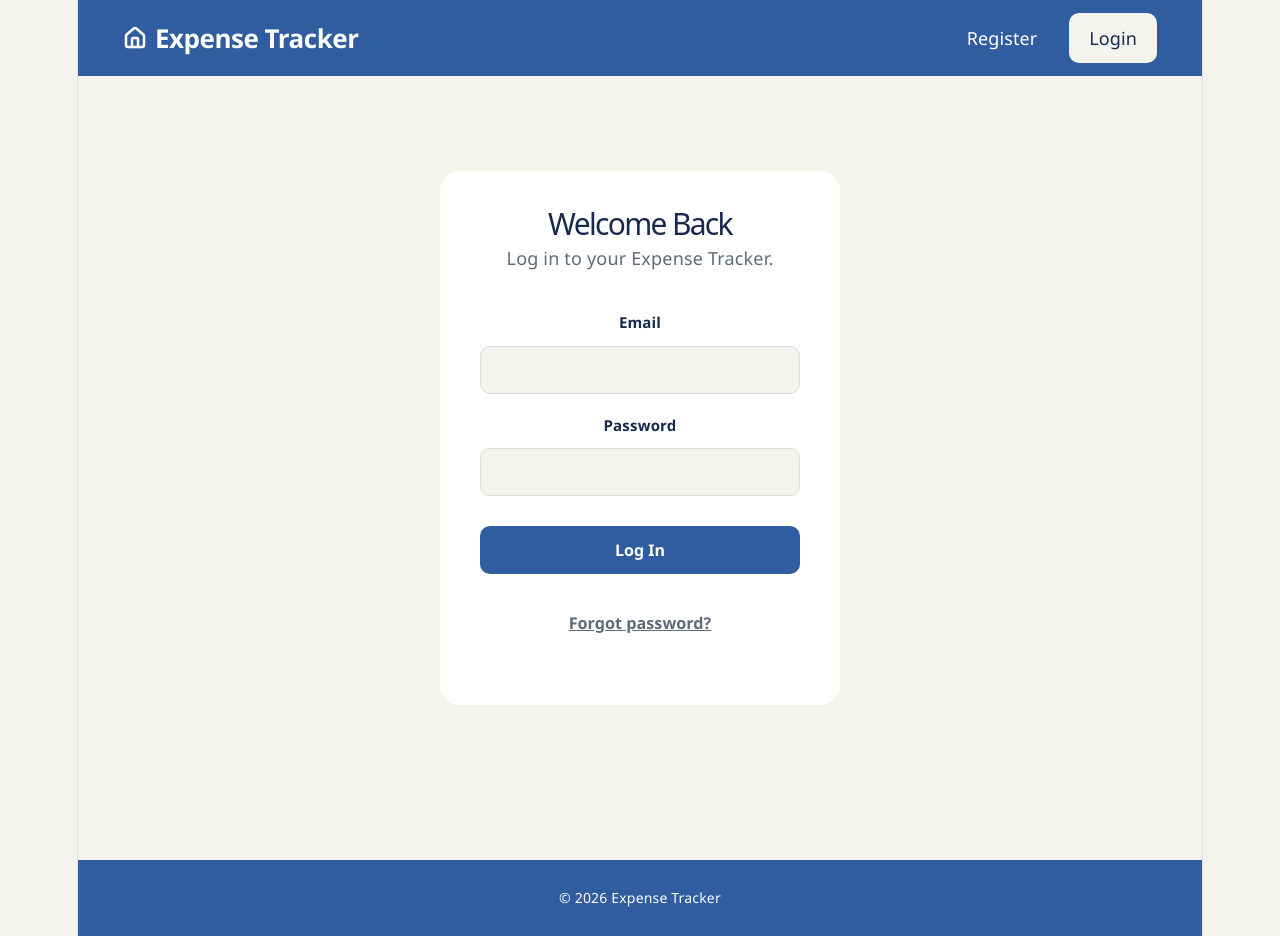
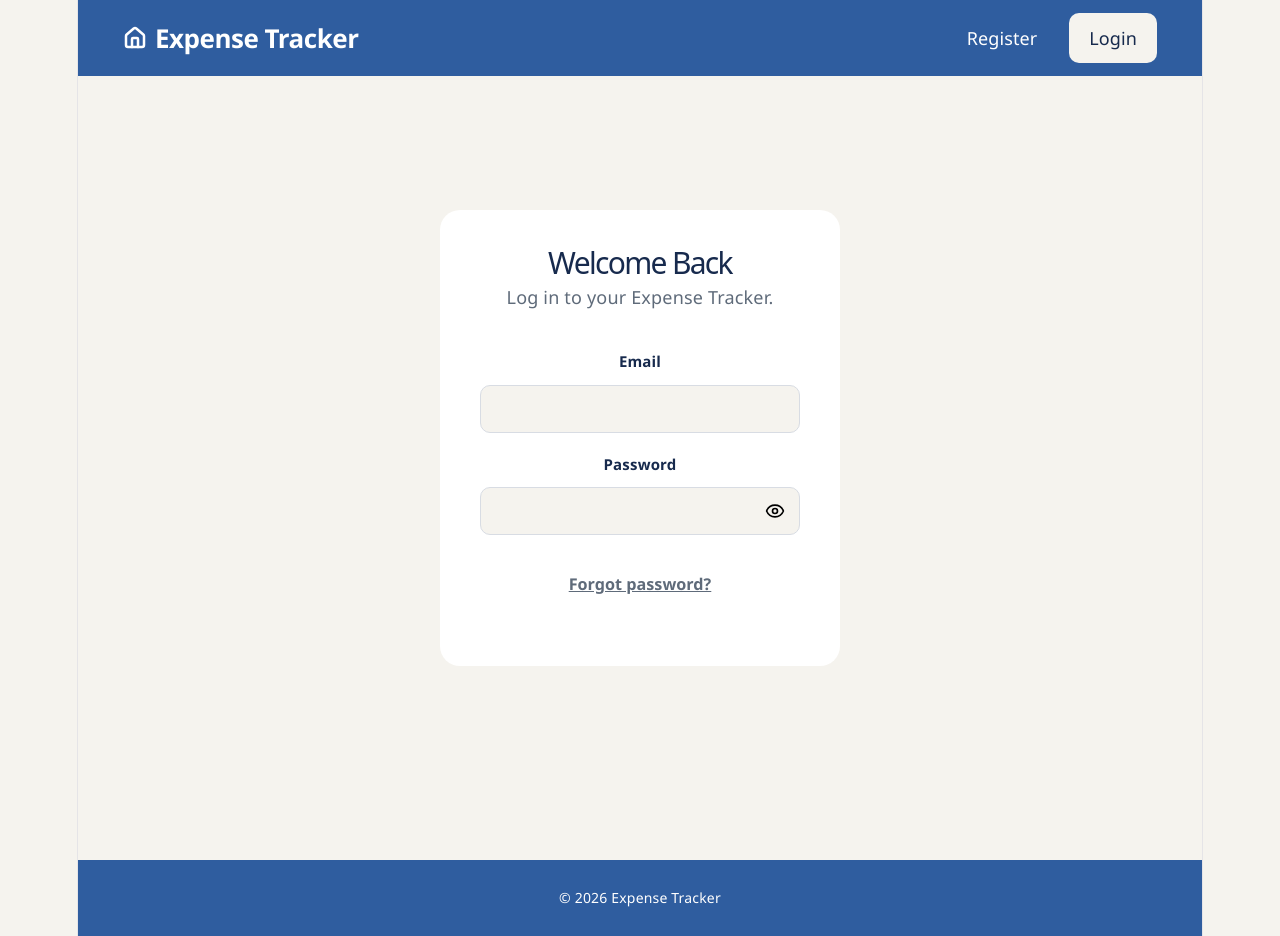
Before and after one commit to alyssanovelli/expense-tracker, a React (Vite) app: page /login in a window 1280 px wide. Built offline with nearby package versions, Linux system fonts and the light colour scheme; no server answers.

Commit message:
Add show password toggle

```diff
--- a/src/pages/Login.css
+++ b/src/pages/Login.css
@@ -91,6 +91,39 @@ body {
     background-color: #244b82;
 }
 
+.password-input-container {
+    position: relative;
+    width: 100%;
+}
+
+.password-input-container input {
+    width: 100%;
+    box-sizing: border-box;
+    padding-right: 50px;
+}
+
+.password-toggle {
+    position: absolute;
+    right: 15px;
+    top: 50%;
+    transform: translateY(-50%);
+    width: auto !important;
+    padding: 0 !important;
+    margin: 0 !important;
+    background: transparent !important;
+    border: none !important;
+    color: black !important;
+    cursor: pointer;
+    display: flex;
+    align-items: center;
+    justify-content: center;
+}
+
+.password-toggle:hover {
+    background: transparent !important;
+    color: #3565a8;
+}
+
 .forgot-password {
     text-align: center;
     margin-top: 12px;
--- a/src/pages/Login.jsx
+++ b/src/pages/Login.jsx
@@ -4,11 +4,13 @@ import "./Login.css";
 import HomeNavBar from "../components/HomeNavBar"
 import Footer from "../components/Footer.jsx";
 import { apiFetch } from "../utils/apiFetch.js";
+import { Eye, EyeOff } from "lucide-react";
 
 function Login() {
     const [email, setEmail] = useState("");
     const [password, setPassword] = useState("");
     const [loading, setLoading] = useState(false);
+    const [showPassword, setShowPassword] = useState(false);
     const navigate = useNavigate();
     const [searchParams] = useSearchParams();
 
@@ -77,15 +79,20 @@ function Login() {
                         onChange={(e) => setEmail(e.target.value)}
                         />
                     <label>Password</label>
+                    <div className="password-input-container">
                         <input
-                            type="password"
+                            type={showPassword ? "text" : "password"}
                             value={password}
                             onChange={(e) => setPassword(e.target.value)}
                         />
-
-                        <button type="submit" disabled={loading}>
-                            {loading ? "Logging in..." : "Log In"}
+                        <button
+                            type="button"
+                            className="password-toggle"
+                            onClick={() => setShowPassword(!showPassword)}
+                        >
+                            {showPassword ? <EyeOff size={20} /> : <Eye size={20} />}
                         </button>
+                    </div>
 
                 <p className="forgot-password">
                     <button
--- a/src/pages/Register.jsx
+++ b/src/pages/Register.jsx
@@ -3,12 +3,14 @@ import { useState } from "react";
 import { useNavigate } from "react-router-dom";
 import HomeNavBar from "../components/HomeNavBar";
 import Footer from "../components/Footer";
+import { Eye, EyeOff } from "lucide-react";
 import "./Register.css";
 
 function Register() {
     const [name, setName] = useState("");
     const [email, setEmail] = useState("");
     const [password, setPassword] = useState("");
+    const [showPassword, setShowPassword] = useState(false);
     const [error, setError] = useState("");
 
     const navigate = useNavigate();
@@ -74,11 +76,20 @@ function Register() {
                         />
 
                         <label>Password</label>
-                        <input
-                            type="password"
+                        <div className="password-input-container">
+                            <input
+                            type={showPassword ? "text" : "password"}
                             value={password}
                             onChange={(e) => setPassword(e.target.value)}
-                        />
+                            />
+                            <button
+                            type="button"
+                            className="password-toggle"
+                            onClick={() => setShowPassword(!showPassword)}
+                            >
+                            {showPassword ? <EyeOff size={20} /> : <Eye size={20} />}
+                            </button>
+                        </div>
                         {error && <p className="error">{error}</p>}
 
                         <button type="submit">
```
